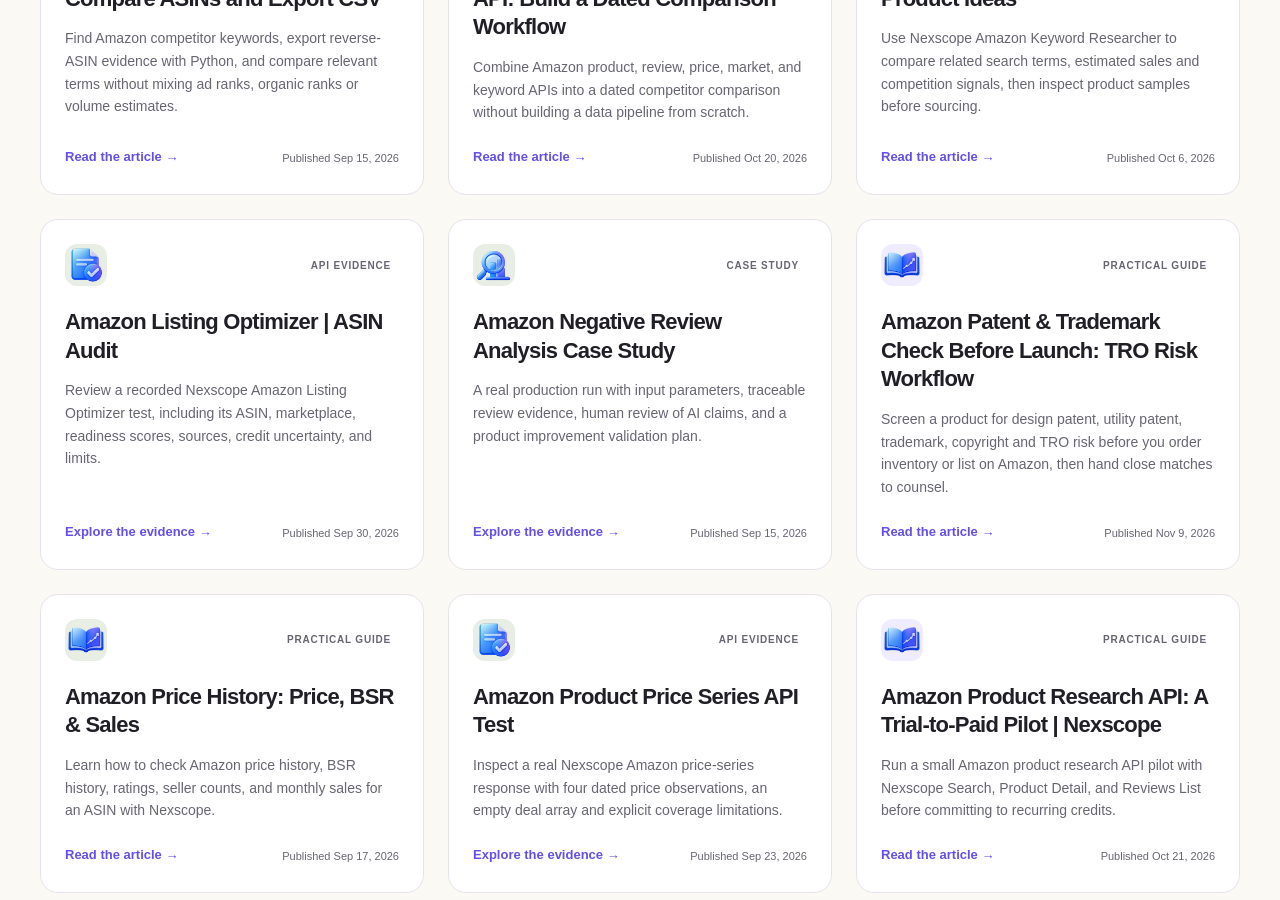
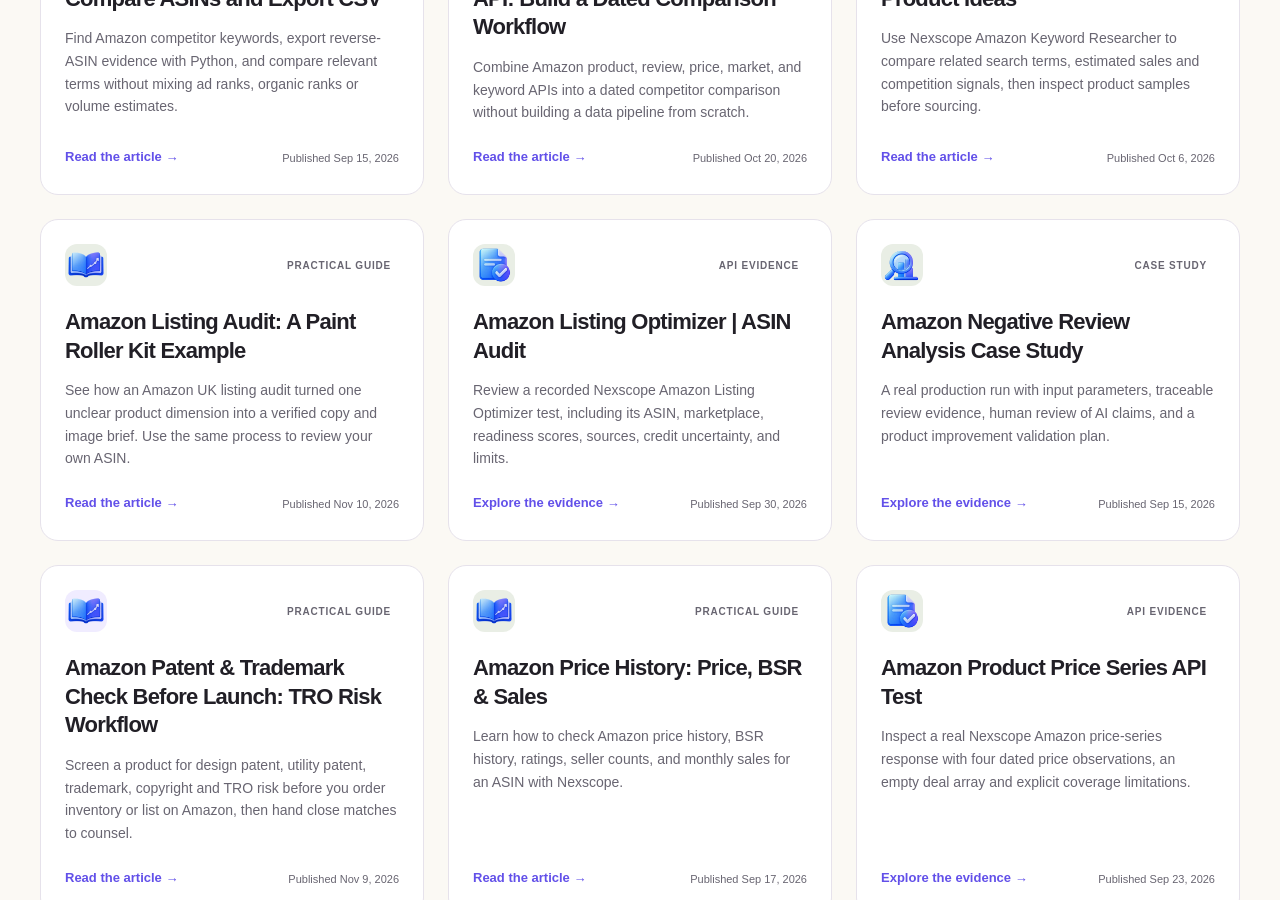
Before and after one commit to nexscope-ai/ecommerce-ai-tools, a Jekyll site: the page built from docs/index.md, in a window 1280 px wide and 900 px high, scrolled down 6849 px. Built offline with Jekyll 4.4.1, drawn with Linux system fonts in a browser that asks for light colours; some of the changed lines change nothing that is shown; some of the changed text lies outside the part shown.

Commit message:
Publish Amazon listing audit report walkthrough

```diff
--- /dev/null
+++ b/docs/guides/amazon-listing-audit-paint-roller.md
@@ -0,0 +1,66 @@
+---
+layout: default
+learning_topic: research
+related_topics: [visibility]
+content_kind: guide
+title: "Amazon Listing Audit: A Paint Roller Kit Example"
+description: "See how an Amazon UK listing audit turned one unclear product dimension into a verified copy and image brief. Use the same process to review your own ASIN."
+permalink: /guides/amazon-listing-audit-paint-roller/
+date_published: 2026-11-10
+date_modified: 2026-11-10
+last_modified_at: 2026-11-10
+last_reviewed: 2026-11-10
+author: Nexscope Team
+schema_type: Article
+og_type: article
+compact_evidence: true
+evidence_scope: "Worked example based on Nexscope’s November 5, 2026 public report for Amazon UK ASIN B0HDC7BHX5. Proposed edits were not applied or tested for sales impact."
+suppress_article_help: true
+keywords: ["Amazon listing audit", "Amazon product detail page audit", "Amazon listing dimensions", "Amazon listing optimization example"]
+next_step:
+  id: amazon_listing_audit_paint_roller
+  intent: product-report-evaluation
+  title: "Find the first change worth making on your listing"
+  description: "Start with one public product URL and one target market. Choose the service that fits your decision and see the credit quote before submitting."
+  label: "Build your Product Growth Report"
+  url: "https://www.nexscope.ai/product-growth-report?co-from=learn#request"
+---
+
+# Amazon listing audit: what to fix first on a paint roller listing
+
+A buyer sees “extension pole” and wants to know how far it extends with the roller attached. If the title, bullets and photos leave that question open, a longer keyword list gives the seller little direction. This Amazon listing audit follows a more concrete path: verify one measurement, explain it where buyers look and check the result on the live listing.
+
+The example is PCIQUTE’s 17-piece paint roller set (ASIN B0HDC7BHX5) on Amazon UK. [Nexscope’s public report from 5 November 2026](https://www.nexscope.ai/reports/product-growth-example-en.html?co-from=learn#module-seo) records a stated working length of approximately 60–160 cm with the roller setup attached. The first edit we would prepare is a clear explanation of that range backed by a measured photo.
+
+## Confirm what the number measures
+
+Open the exact ASIN and variation for the market you sell in. Save the title, relevant bullet and image that a buyer currently sees. Then assemble a unit from that same kit. Record which components are attached, how many rods are fitted at each end of the range and where the tape starts and ends. If the measured setup and the saved listing disagree, resolve the discrepancy before approving any copy.
+
+Keep **assembled working length**, **pole-only length** and **the height a person can reach** separate in your notes. Each describes a different measurement. For this example, a phrase such as “2 m paint roller” would need its own supporting measurement. Use a search phrase only if the product facts support it.
+
+## Give each listing field a job
+
+Once the range is verified, use the same measurement basis throughout the listing. Give the writer and photographer a shared brief so neither has to interpret an unlabeled dimension.
+
+| Listing field | Proposed change | Acceptance check |
+| --- | --- | --- |
+| Title | Lead with the product type and exact kit. Include the working-length range if it fits the category’s title rules and reads clearly. | The wording identifies the selected kit and uses the approved measurement. |
+| Bullet | Explain which setup the range describes. A draft could read “Approx. 60–160 cm working length with the roller fitted,” subject to physical verification. | The reader can tell what is attached and what the figure describes. |
+| Secondary image | Photograph the shortest and longest verified setups side by side, with dimension arrows ending at the actual measurement points. | A shopper can read the labels on mobile and match the pictured parts to the kit. |
+| Description or A+ content | Explain how the rods fit together and show which roller sizes and parts are included. | The instructions match the assembled sample and the package contents. |
+
+Amazon’s product detail page checklist identifies titles, feature bullets and images as places to communicate product information. Check your category’s current Seller Central guidance before publishing. [Amazon’s product detail page checklist](https://m.media-amazon.com/images/G/01/Global_Content_Marketing_Team/PDP_Checklist_720/GB_Product_Detail_Pages_Checklist_July2020.pdf)
+
+## Treat a connection complaint as a question to investigate
+
+The public report flags a buyer account involving a connection. Give that finding to someone who can inspect the actual parts. Ask them to check which joint was involved, confirm the assembly instructions and record whether the issue can be reproduced. An assembly photo can help once the correct method is confirmed. A single buyer account gives you a test to run and cannot establish how often the problem occurs. [See the report’s action plan](https://www.nexscope.ai/reports/product-growth-example-en.html?co-from=learn#actions).
+
+## Review the change on the live listing
+
+Before submitting the revision, ask someone unfamiliar with the kit to answer three questions using only the draft and images. What is in the box? How long is the assembled setup? What does the measurement include? If they need to guess, revise the relevant field before publishing. After the update appears, open the same ASIN and variant on mobile and check that the approved copy and image are live. Save the old wording and change date for your own performance review.
+
+## Get a review for your own ASIN
+
+Bring a public listing URL, a target market and one decision your team needs to make. Choose competitor analysis if you need to see how comparable kits explain their offers, or copy rewriting if you already have verified specs and need a draft. Nexscope includes search visibility and AI readiness reviews with at least one paid service. The report is reviewed before delivery, and your team chooses and applies the changes.
+
+[See what the service includes](https://learn.nexscope.ai/product-growth-report/) or open the request form below to select services and check the current credit quote. The PCIQUTE example illustrates the review and proposed edits. It records no before-and-after results.
--- a/docs/guides/product-growth-report-guide.md
+++ b/docs/guides/product-growth-report-guide.md
@@ -63,6 +63,8 @@
 
 ## See what a specific finding looks like
 
+For a worked example with draft copy, a dimension photo brief and checks before publication, read the [Amazon listing audit for a paint roller set]({{ '/guides/amazon-listing-audit-paint-roller/' | relative_url }}).
+
 The [public PCIQUTE report](https://www.nexscope.ai/reports/product-growth-example-en.html?co-from=learn#module-seo) provides a concrete illustration. Its November 5, 2026 snapshot concerns a 17-piece paint roller kit for the UK market. One issue is explaining working length consistently, including what is attached when the measurement is taken.
 
 A reviewable change list would preserve the saved specification, identify each field that needs clarification and assign a measurement check before publishing. It would not convert a related “2 m” search phrase into an unsupported product claim.
```
